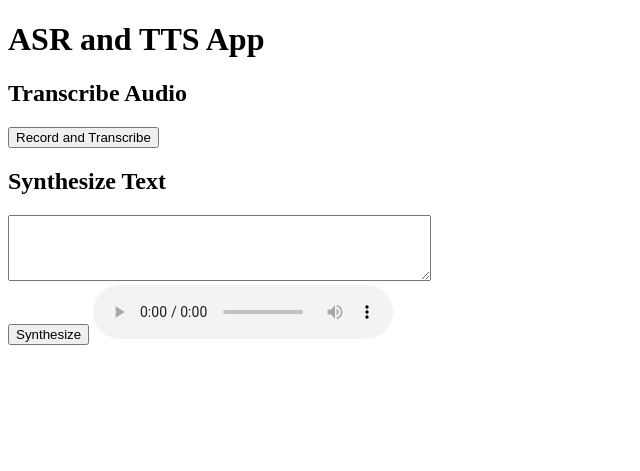
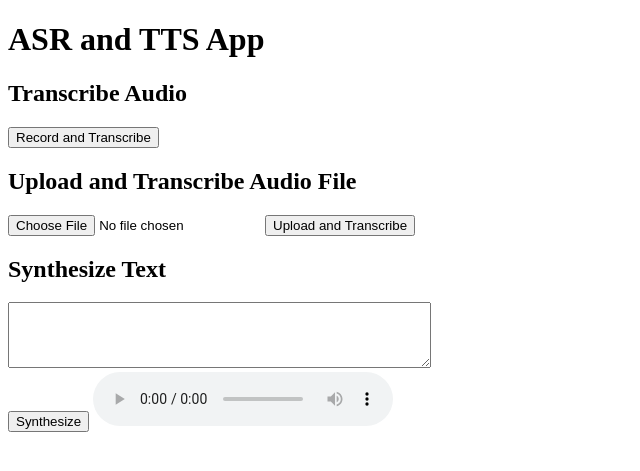
Before and after one commit to wanshima/speech_recognition_project, a Flask app: page / in a window 1280 px wide. Shown: the top 471 px of the page, without its empty margins (0-640 px from the left). Run offline with Flask 3, Linux system fonts and the light colour scheme.

Commit message:
Update to include a form for uploading audio files

```diff
--- a/app.py
+++ b/app.py
@@ -7,8 +7,11 @@ from modelscope.pipelines import pipeline
 from modelscope.utils.constant import Tasks
 from modelscope.outputs import OutputKeys
 import io
+import os
 
 app = Flask(__name__)
+app.config['UPLOAD_FOLDER'] = 'uploads'
+os.makedirs(app.config['UPLOAD_FOLDER'], exist_ok=True)
 
 # Initialize Whisper model for ASR
 asr_model = whisper.load_model("base")
@@ -19,16 +22,11 @@ tts_pipeline = pipeline(task=Tasks.text_to_speech, model=tts_model_id)
 
 # Function to record audio using sounddevice
 def record_audio(filename, duration, sample_rate=44100, device=None):
-    try:
-        print("Recording...")
-        audio = sd.rec(int(duration * sample_rate), samplerate=sample_rate, channels=1, dtype='int16', device=device)
-        sd.wait()
-        print("Recording finished.")
-        wav.write(filename, sample_rate, audio)
-    except sd.PortAudioError as e:
-        print(f"Recording failed: {e}. Using pre-recorded audio file.")
-        filename = "pre_recorded_audio.wav"
-        return filename
+    print("Recording...")
+    audio = sd.rec(int(duration * sample_rate), samplerate=sample_rate, channels=1, dtype='int16', device=device)
+    sd.wait()
+    print("Recording finished.")
+    wav.write(filename, sample_rate, audio)
     return filename
 
 @app.route('/')
@@ -37,9 +35,17 @@ def index():
 
 @app.route('/transcribe', methods=['POST'])
 def transcribe():
-    duration = request.json.get('duration', 5)
-    audio_filename = "recorded_audio.wav"
-    audio_filename = record_audio(audio_filename, duration)
+    if 'file' not in request.files:
+        duration = request.json.get('duration', 5)
+        audio_filename = "recorded_audio.wav"
+        audio_filename = record_audio(audio_filename, duration)
+    else:
+        file = request.files['file']
+        if file.filename == '':
+            return jsonify({'error': 'No selected file'})
+        if file:
+            audio_filename = os.path.join(app.config['UPLOAD_FOLDER'], file.filename)
+            file.save(audio_filename)
 
     # Transcribe the audio file
     result = asr_model.transcribe(audio_filename)
--- a/templates/index.html
+++ b/templates/index.html
@@ -9,6 +9,12 @@
     <h2>Transcribe Audio</h2>
     <button id="transcribe-btn">Record and Transcribe</button>
     <p id="transcription-result"></p>
+
+    <h2>Upload and Transcribe Audio File</h2>
+    <form id="upload-form" enctype="multipart/form-data">
+        <input type="file" id="file-input" name="file">
+        <button type="submit">Upload and Transcribe</button>
+    </form>
 
     <h2>Synthesize Text</h2>
     <textarea id="text-input" rows="4" cols="50"></textarea><br>
@@ -23,6 +29,22 @@
                     'Content-Type': 'application/json'
                 },
                 body: JSON.stringify({ duration: 5 })
+            })
+            .then(response => response.json())
+            .then(data => {
+                document.getElementById('transcription-result').innerText = data.transcribed_text;
+            });
+        };
+
+        document.getElementById('upload-form').onsubmit = function(event) {
+            event.preventDefault();
+            var formData = new FormData();
+            var fileInput = document.getElementById('file-input');
+            formData.append('file', fileInput.files[0]);
+
+            fetch('/transcribe', {
+                method: 'POST',
+                body: formData
             })
             .then(response => response.json())
             .then(data => {
```
